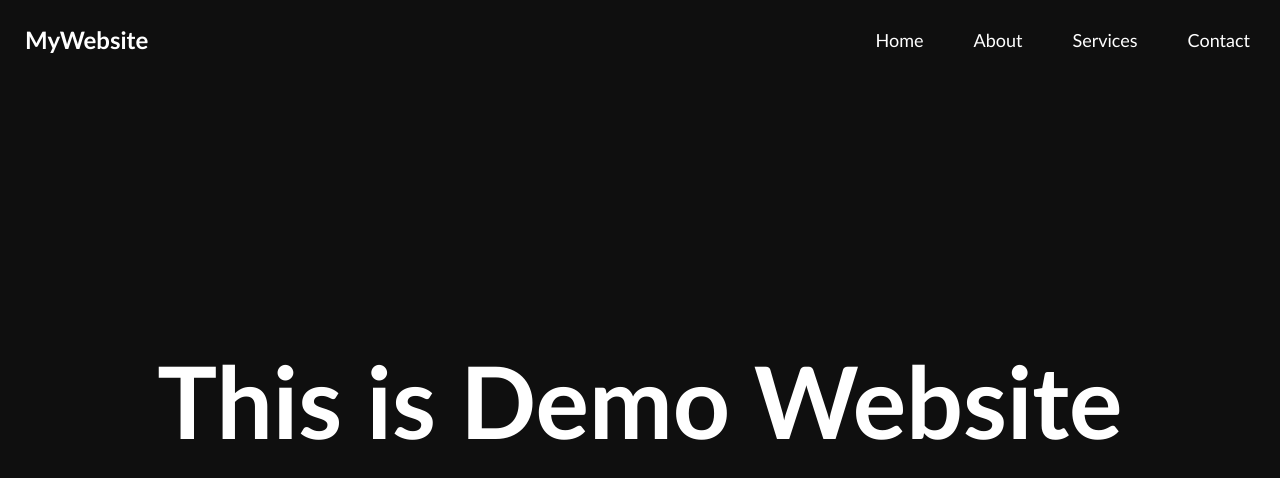
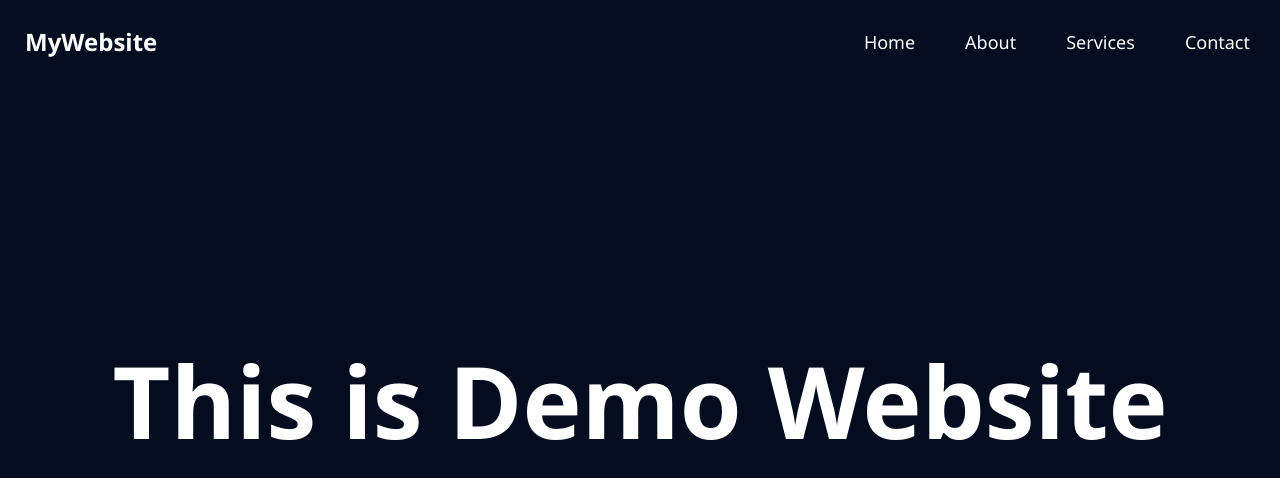
Before and after one commit to shekhardase/GSAP, a plain HTML site: page Part_1/index.html in a window 1280 px wide. Drawn offline with nearby package versions, Linux system fonts and the light colour scheme.

Commit message:
Code update

```diff
--- a/Part_1/style.css
+++ b/Part_1/style.css
@@ -3,7 +3,7 @@
   margin: 0;
   padding: 0;
   box-sizing: border-box;
-  font-family: "Gill Sans", "Gill Sans MT", Calibri, "Trebuchet MS", sans-serif;
+  font-family:'Segoe UI', Tahoma, Geneva, Verdana, sans-serif
 }
 
 html,
@@ -13,7 +13,7 @@ body {
 }
 
 body {
-  background: #000000f0;
+  background: #040d1f;
 }
 #box1 {
   height: 300px;
```
